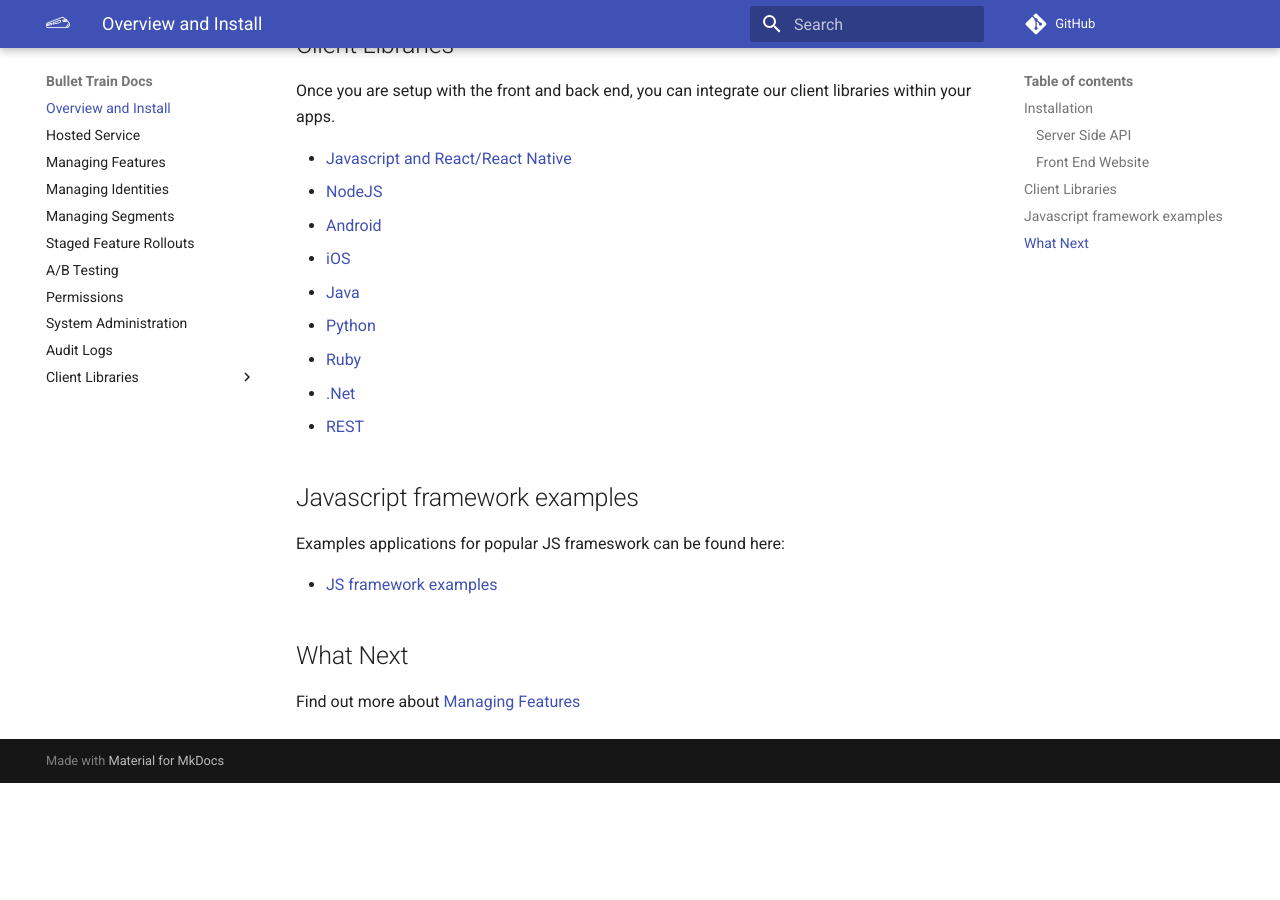
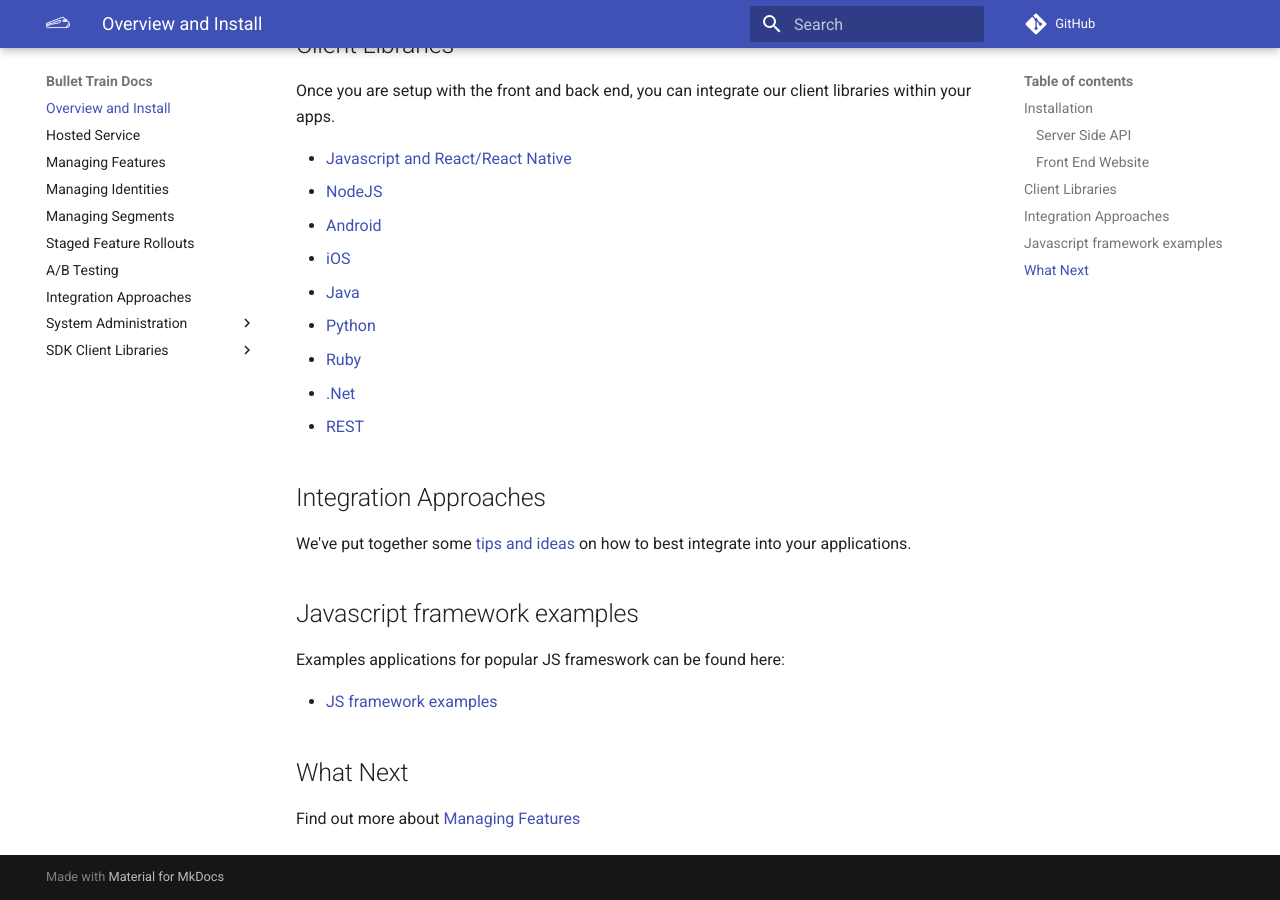
Before and after one commit to Flagsmith/flagsmith-docs, an MkDocs documentation site: the page built from docs/index.md, in a window 1280 px wide and 900 px high, scrolled down 804 px. Built offline with MkDocs 1.6.1 and Material for MkDocs 9.7.7, drawn with Linux system fonts in a browser that asks for light colours; comment, search, counter and statistics services are not loaded; before the commit the page ends 1587 px from its top, so only the background shows below that.

Commit message:
Added integration Approaches.
Tweaked Nav.

```diff
--- a/docs/index.md
+++ b/docs/index.md
@@ -36,6 +36,10 @@ Once you are setup with the front and back end, you can integrate our client lib
 * [.Net](/clients/dotnet)
 * [REST](/clients/rest)
 
+## Integration Approaches
+
+We've put together some [tips and ideas](integration-approaches.md) on how to best integrate into your applications.
+
 ## Javascript framework examples
 
 Examples applications for popular JS frameswork can be found here:
--- a/mkdocs.yml
+++ b/mkdocs.yml
@@ -21,16 +21,18 @@ nav:
   - Managing Segments: 'managing-segments.md'
   - Staged Feature Rollouts: 'staged-feature-rollouts.md'
   - A/B Testing: 'ab-testing.md'
-  - Permissions: 'permissions.md'
-  - System Administration: 'system-administration.md'
-  - Audit Logs: 'audit-logs.md'
-  - Client Libraries:
-    - 'Javascript/React Native': 'clients/javascript.md'
-    - 'Node': 'clients/node.md'
-    - 'Android': 'clients/android.md'
-    - 'iOS': 'clients/ios.md'
-    - 'Java': 'clients/java.md'
-    - 'Python': 'clients/python.md'
-    - 'Ruby': 'clients/ruby.md'
-    - '.Net': 'clients/dotnet.md'
-    - 'REST': 'clients/rest.md'
+  - Integration Approaches: 'integration-approaches.md'
+  - System Administration:
+    - Overview: 'system-administration.md'
+    - Permissions: 'permissions.md'
+    - Audit Logs: 'audit-logs.md'
+  - SDK Client Libraries:
+    - Javascript/React Native: 'clients/javascript.md'
+    - Node: 'clients/node.md'
+    - Android: 'clients/android.md'
+    - iOS: 'clients/ios.md'
+    - Java: 'clients/java.md'
+    - Python: 'clients/python.md'
+    - Ruby: 'clients/ruby.md'
+    - .Net: 'clients/dotnet.md'
+    - REST: 'clients/rest.md'
```
Also changed, not shown: docs/hosted-service.md (+1 -1 lines), docs/integration-approaches.md (added, +56 -0 lines).
